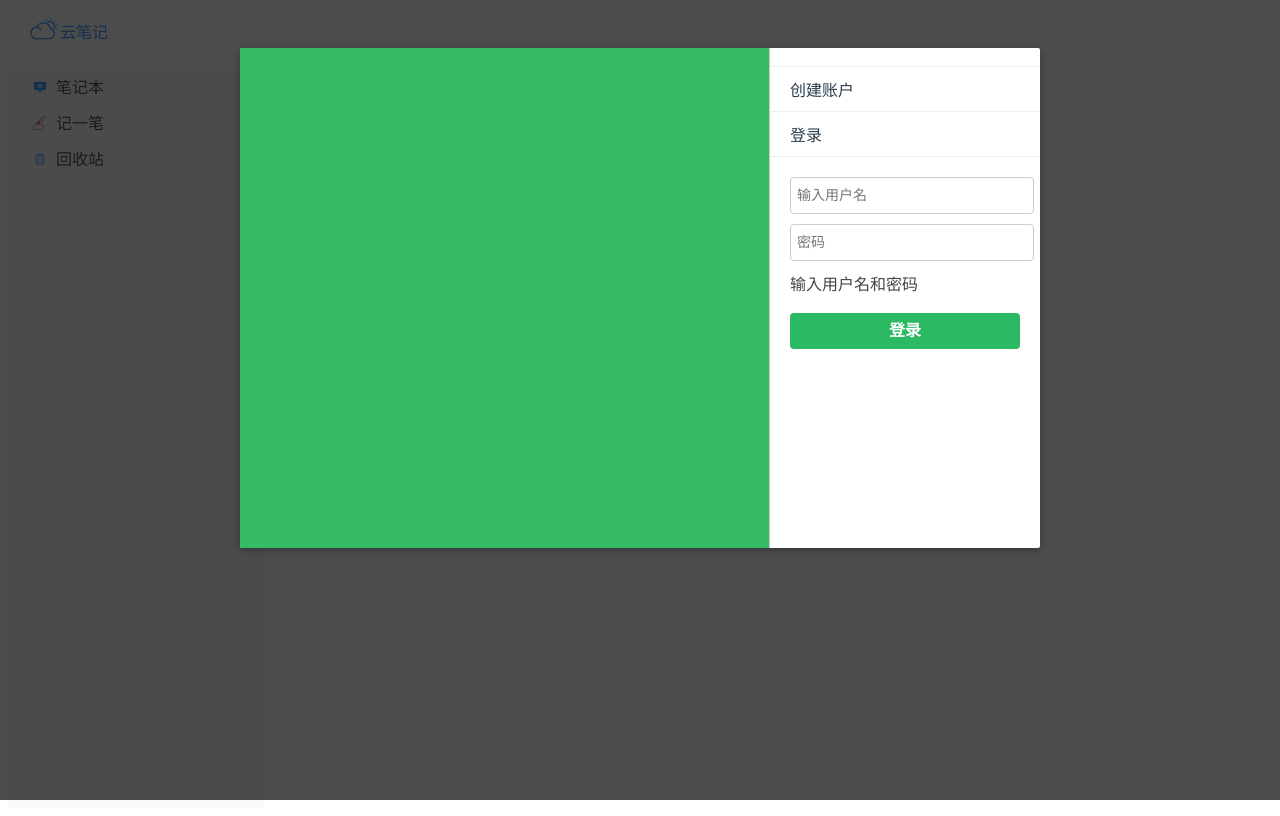
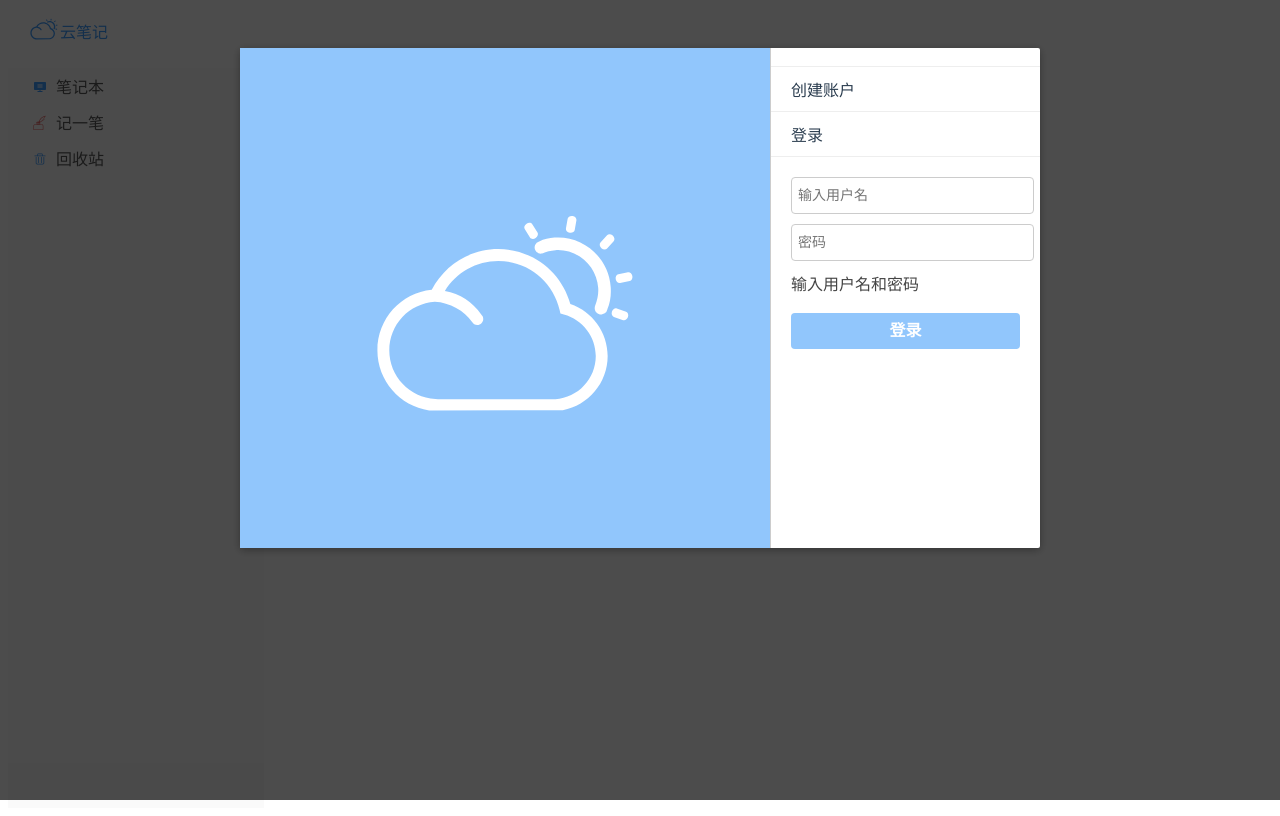
Before and after one commit to ao1115/notebook, a Vue app: page /#/login in a window 1280 px wide. Built offline with nearby package versions, Linux system fonts and the light colour scheme; no server answers.

Commit message:
完成登录页面图片

```diff
--- a/src/views/Login.vue
+++ b/src/views/Login.vue
@@ -3,7 +3,9 @@
     <div class="modal-mask">
       <div class="modal-wrapper">
         <div class="modal-container">
-          <div class="main"></div>
+          <div class="main">
+            <Icon name="logo" />
+          </div>
           <div class="form">
             <h3 @click="showRegister">创建账户</h3>
             <div v-show="isShowRegister" class="register">
@@ -175,8 +177,14 @@ export default {
 
   .main {
     flex: 1;
-    background: #36bc64;
+    background: #91c6fc;
     background-size: contain;
+    > .icon {
+      width: 300px;
+      height: 300px;
+      margin: 115px;
+      color: #fff;
+    }
   }
   .form {
     width: 270px;
@@ -196,7 +204,7 @@ export default {
       }
     }
     .button {
-      background-color: #2bb964;
+      background-color: #91c6fc;
       height: 36px;
       line-height: 36px;
       text-align: center;
```
Also changed, not shown: src/components/Nav.vue (deleted, +0 -15 lines).
